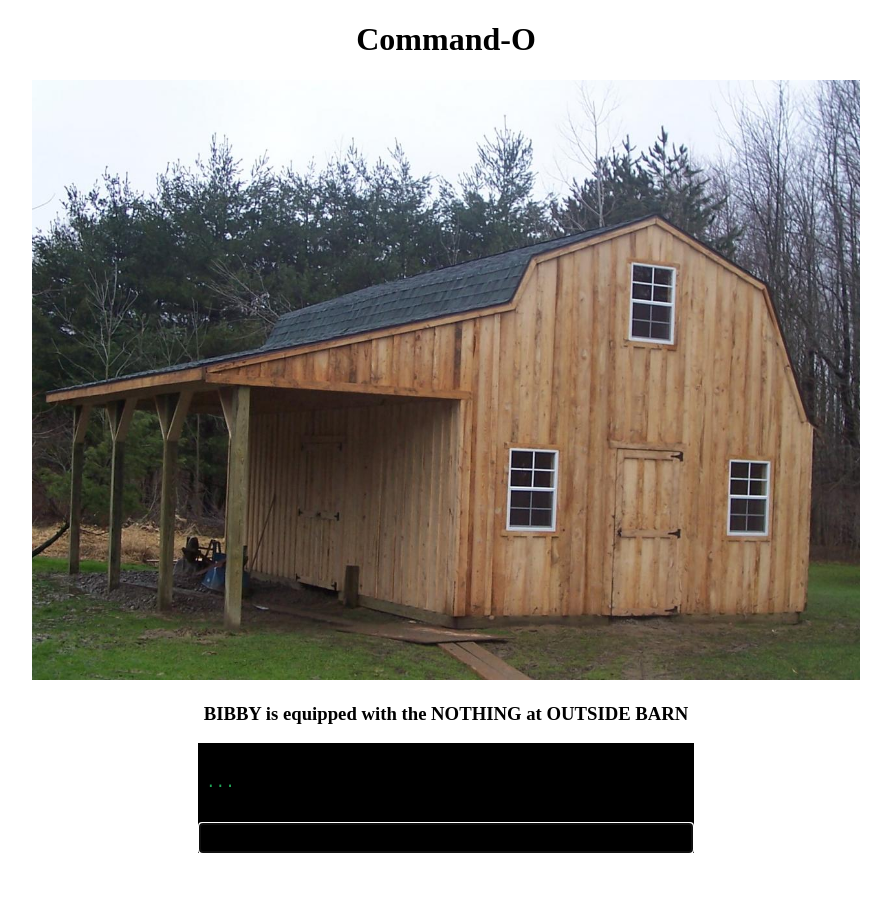
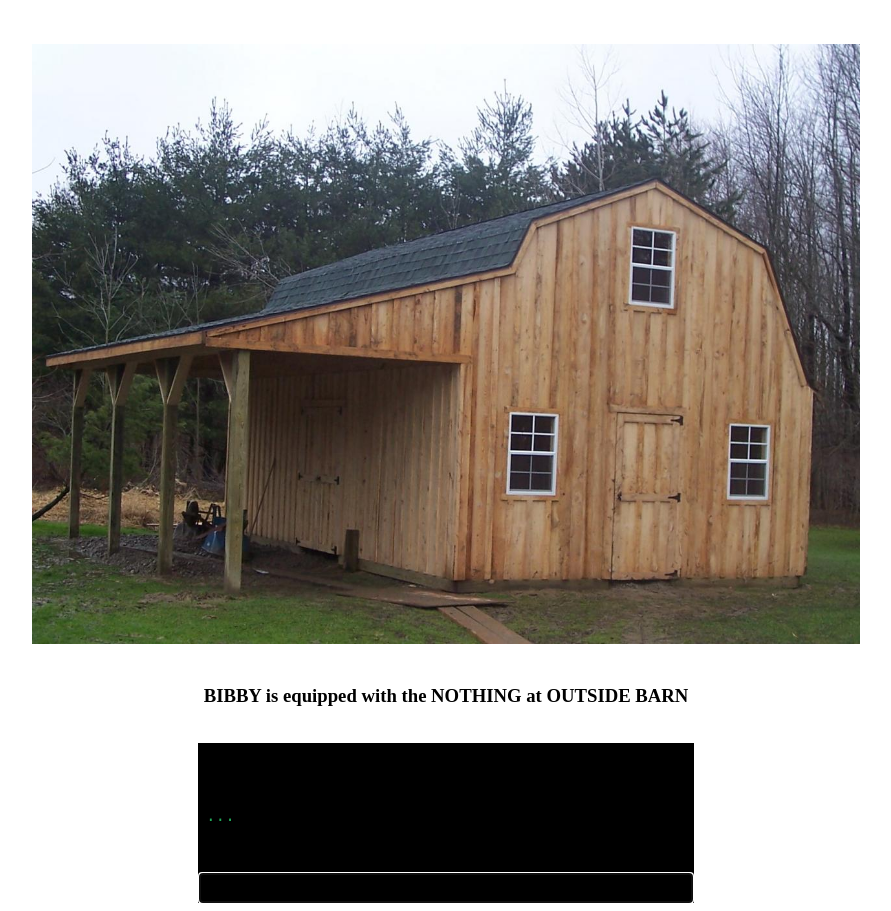
Before and after one commit to JamieM-Hub/browser-rpg-offline, a Flask app: page /game in a window 1280 px wide. Shown: the whole page, without its empty margins (194-1085 px from the left). Before the commit the page ends 853 px from the top, so only its background shows below. Run offline with Flask 2, Linux system fonts and the light colour scheme.

Commit message:
remove game name and add spacing between game elements

```diff
--- a/templates/base.html
+++ b/templates/base.html
@@ -8,7 +8,7 @@
     <title>Game Time</title>
 </head>
 <body>
-    <h1>Command-O</h1>
+    <!-- <h1>Command-O</h1> -->
     <main>
     {% block content %}
 
--- a/templates/game.html
+++ b/templates/game.html
@@ -4,13 +4,30 @@
 <!-- <a href="{{ url_for('start') }}">Start</a>
 <a href="{{ url_for('save') }}">Save</a> -->
 
+<br>
+<br>
+
 <div class="location-img">
     <img src="{{ location.img_path }}" alt="{{ location.name }}" height="600">
 </div>
 
+<br>
 <h3>{{ player.name|upper }} is equipped with the {{ player.equipped|upper }} at {{ location.name|upper }}</h3>
+<br>
 
 <div class="row">
+    <div class="terminal">
+
+        <p id="terminal_output">
+            {{ output }}
+        </p>
+
+        <form id="command_form" method="POST" action="{{ url_for('game') }}" autocomplete="off">
+            <input type="text" id="user_input" name="user_input" autofocus />
+        </form>
+
+    </div>
+</div>
 
     <!-- <div class="inventory">
         <h5>INVENTORY:
@@ -24,17 +41,6 @@
         </h5>
     </div> -->
 
-    <div class="terminal">
-        <div id="terminal_output">{{ output }}</div>
-        <form id="command_form" method="POST" action="{{ url_for('game') }}" autocomplete="off">
-            <input type="text" id="user_input" name="user_input" autofocus />
-        </form>
-    </div>
-
-</div>
-
-
-
 
 
 {% endblock %}
```
Also changed, not shown: 1 other file.
